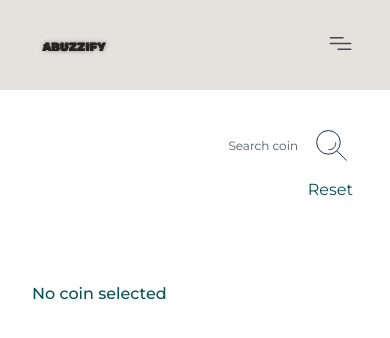
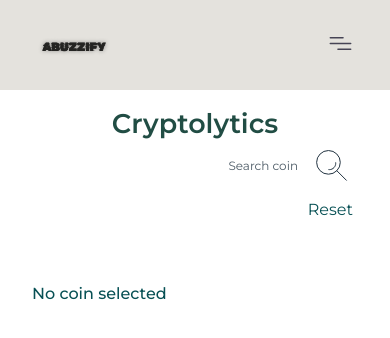
Before and after one commit to ArmandoHysaj/abuzzify, a Next.js app: page /Buzzylytics in a window 390 px wide. Shown: the top 338 px of the page. Built offline with nearby package versions, Linux system fonts and the light colour scheme.

Commit message:
adjustments

```diff
--- a/src/app/Buzzylytics/header/header.scss
+++ b/src/app/Buzzylytics/header/header.scss
@@ -33,7 +33,14 @@
     }
 
     @media screen and (max-width: 639px) {
-      .header h1 {
-        display: none;
+      .header{
+        display: block;
+        .header-title{
+          justify-content: center;
+        }
+      }
+
+      .search-box > p {
+        // display: none;
       }
     }
--- a/src/app/main-nav.scss
+++ b/src/app/main-nav.scss
@@ -89,6 +89,15 @@
 
         &.open {
           display: flex;
+
+          &:after{
+            content: "";
+            position: absolute;
+            width: 100%;
+            height: 100vh;
+            top: 100%;
+            background-color: #e4e2dd;
+          }
         }
 
         .hdl-4 {
```
